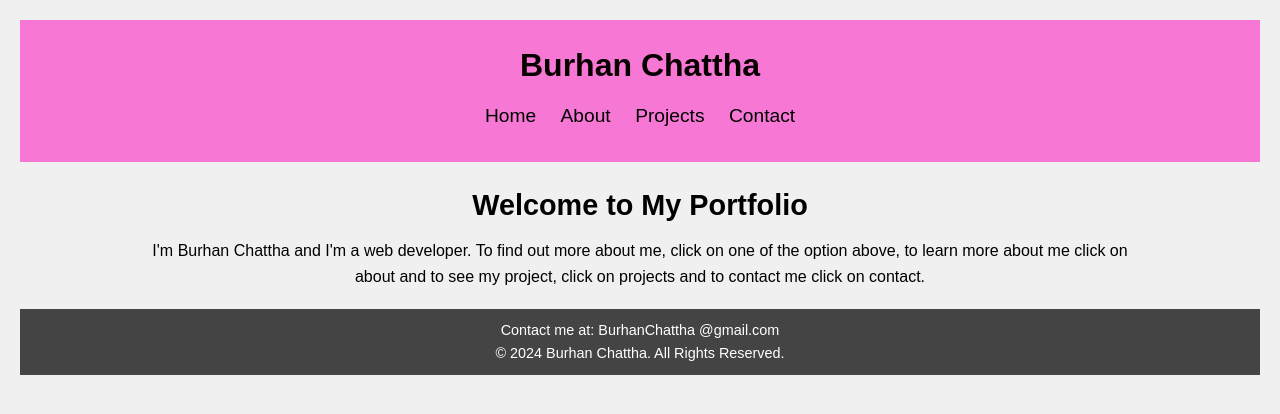
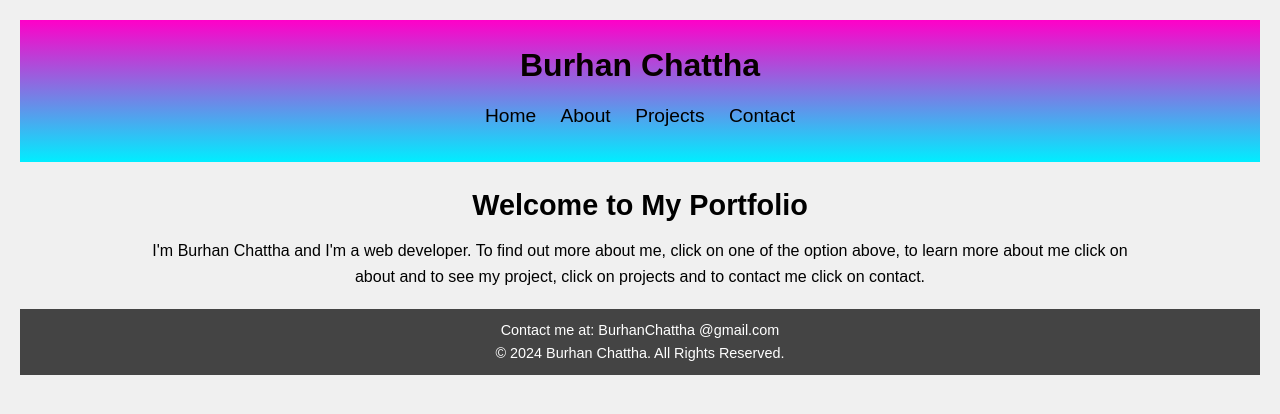
Before and after one commit to Burhan7860/Web-and-Script-A1, a plain HTML site: page index.html in a window 1280 px wide. Drawn offline with Linux system fonts and the light colour scheme.

Commit message:
Added Gradient

```diff
--- a/style.css
+++ b/style.css
@@ -18,7 +18,7 @@ body {
     margin: 0 auto;
 }
 header {
-    background-color: #ff00bb80;
+    background-image: linear-gradient(rgb(255, 0, 200), rgb(0, 238, 255));
     color: rgb(7, 0, 0);
     padding: 20px;
     text-align: center;
```
